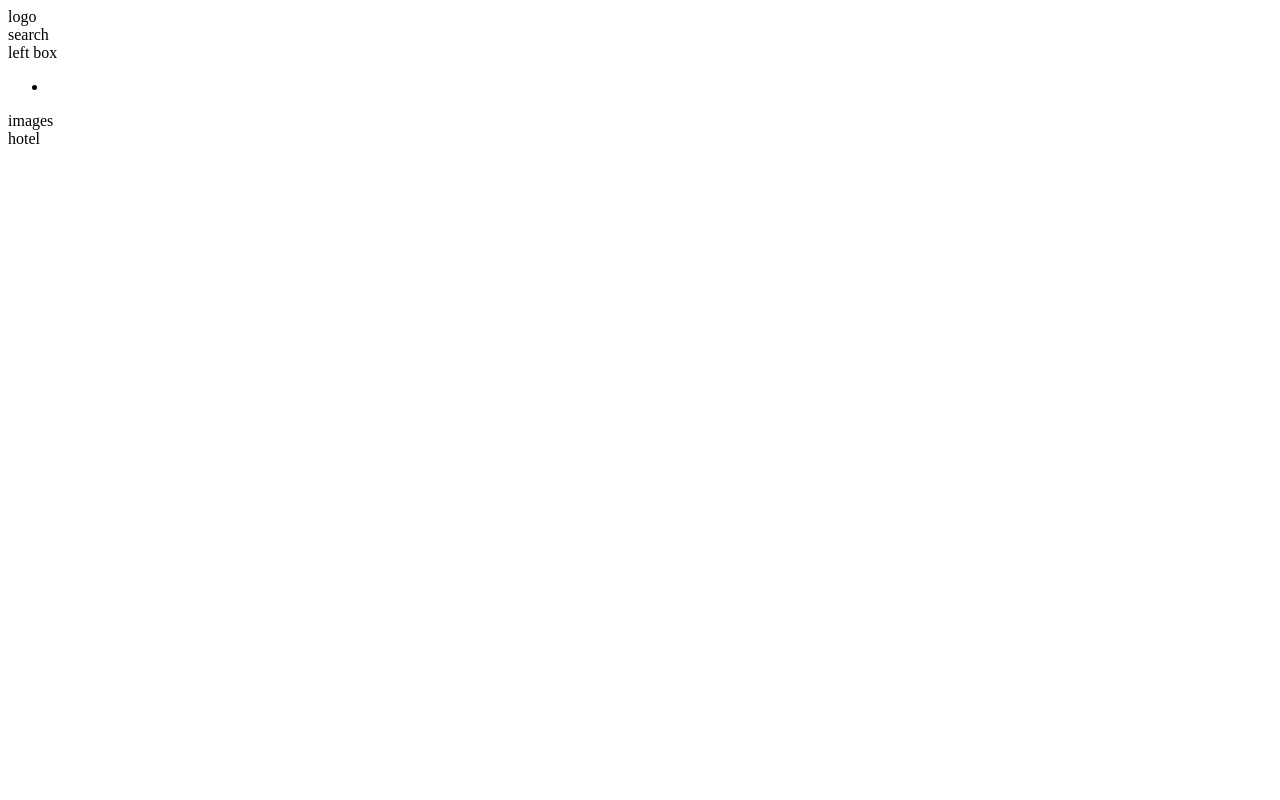
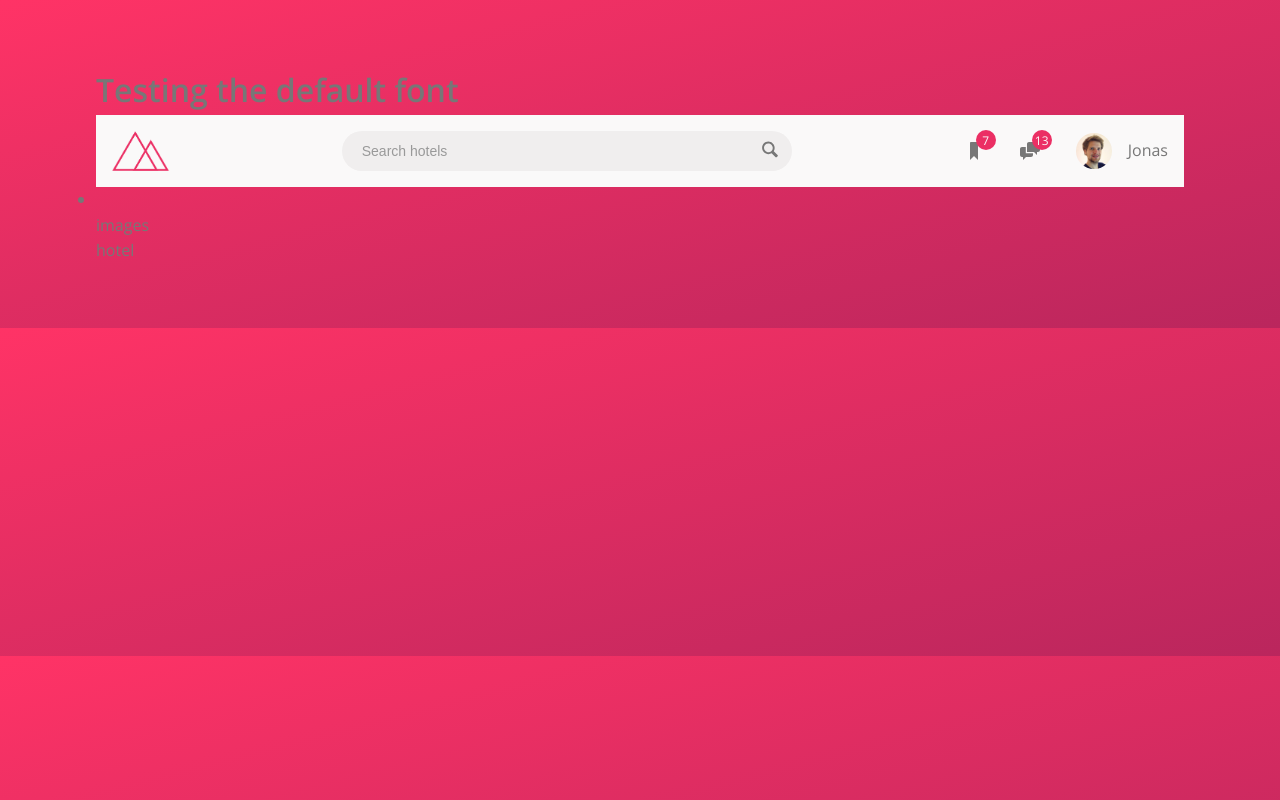
Before and after one commit to mostafaei2002/trillo, a website: page index.html in a window 1280 px wide. Drawn offline with nearby package versions, Linux system fonts and the light colour scheme.

Commit message:
add header

```diff
--- a/index.html
+++ b/index.html
@@ -14,12 +14,58 @@
     <title>trillo &mdash; Your all-in-one booking app</title>
   </head>
   <body>
-    <header class="header">
-      <div class="header__logo-box">logo</div>
-      <div class="header__search-box">search</div>
-      <div class="header__left-box">left box</div>
+    <h1>Testing the default font</h1>
+    <header class="header container">
+      <div class="header__logo-box">
+        <img class="header__logo" src="img/logo.png" alt="Trillo Logo" />
+      </div>
+
+      <div class="header__search-box">
+        <form action="#" class="search">
+          <input
+            type="text"
+            name="search"
+            id="search"
+            class="search__input"
+            placeholder="Search hotels"
+          />
+          <button class="search__btn">
+            <svg class="search__icon">
+              <use xlink:href="img/sprite.svg#icon-magnifying-glass"></use>
+            </svg>
+          </button>
+        </form>
+      </div>
+
+      <nav class="user-nav">
+        <div class="user-nav__bookmarks">
+          <div class="user-nav__icon-box">
+            <svg class="user-nav__bookmarks-icon user-nav__icon">
+              <use xlink:href="img/sprite.svg#icon-bookmark"></use>
+            </svg>
+            <span class="user-nav__bookmarks-count user-nav__counter">7</span>
+          </div>
+        </div>
+        <div class="user-nav__messages">
+          <div class="user-nav__icon-box">
+            <svg class="user-nav__messages-icon user-nav__icon">
+              <use xlink:href="img/sprite.svg#icon-chat"></use>
+            </svg>
+            <span class="user-nav__messages-count user-nav__counter">13</span>
+          </div>
+        </div>
+        <div class="user-nav__profile">
+          <img
+            src="img/user.jpg"
+            alt="user-picture"
+            class="user-nav__profile-picture"
+          />
+          <span class="user-nav__profile-username">Jonas</span>
+        </div>
+      </nav>
     </header>
-    <main>
+
+    <div class="content">
       <aside class="nav">
         <nav class="nav__nav">
           <ul class="nav__list">
@@ -27,6 +73,7 @@
           </ul>
         </nav>
       </aside>
+      <main class="container">
         <article class="hotel">
           <section class="hotel__images">images</section>
           <section class="hotel__hotel">hotel</section>
@@ -34,5 +81,6 @@
           <section class="hotel__cta"></section>
         </article>
       </main>
+    </div>
   </body>
 </html>
--- a/sass/abstracts/_mixins.scss
+++ b/sass/abstracts/_mixins.scss
@@ -0,0 +1,11 @@
+@mixin flexCenter {
+  display: flex;
+  align-items: center;
+  justify-content: center;
+}
+
+@mixin inlineFlexCenter {
+  display: inline-flex;
+  align-items: center;
+  justify-content: center;
+}
--- a/sass/abstracts/_variables.scss
+++ b/sass/abstracts/_variables.scss
@@ -10,3 +10,7 @@ $color-gray-light-4: #ccc;
 $color-gray-dark-1: #333;
 $color-gray-dark-2: #777;
 $color-gray-dark-3: #999;
+
+// Header
+$header-icon-size: 2rem;
+$header-profile-size: 3.6rem;
--- a/sass/base/_base.scss
+++ b/sass/base/_base.scss
@@ -0,0 +1,26 @@
+*,
+*::before,
+*::after {
+  box-sizing: border-box;
+  padding: 0;
+  margin: 0;
+}
+
+html {
+  font-size: 62.5%;
+}
+
+body {
+  font-family: "Open Sans";
+  font-size: 1.6rem;
+  font-weight: 400;
+  color: $color-gray-dark-2;
+  line-height: 1.6;
+
+  padding: 6.4rem 9.6rem;
+  background-image: linear-gradient(
+    to bottom right,
+    $color-primary-light,
+    $color-primary-dark
+  );
+}
--- /dev/null
+++ b/sass/components/_search.scss
@@ -0,0 +1,41 @@
+.search {
+  position: relative;
+  align-self: center;
+  height: 100%;
+
+  &__input {
+    border: none;
+    background-color: $color-gray-light-3;
+    border-radius: 100rem;
+    width: 45rem;
+    height: 100%;
+    margin: auto 0;
+    padding: 1.2rem 2rem;
+    transition: all 0.3s;
+
+    &::placeholder {
+      color: $color-gray-dark-3;
+      font-size: 1.4rem;
+      font-weight: 300;
+    }
+
+    &:focus {
+      width: 50rem;
+    }
+  }
+
+  &__btn {
+    position: absolute;
+    background-color: transparent;
+    border: none;
+    top: 50%;
+    right: 1.2rem;
+    transform: translateY(-50%);
+  }
+
+  &__icon {
+    width: 2rem;
+    height: 2rem;
+    fill: $color-gray-dark-2;
+  }
+}
--- /dev/null
+++ b/sass/components/_user-nav.scss
@@ -0,0 +1,46 @@
+.user-nav {
+  display: flex;
+  gap: 3.6rem;
+
+  &__icon-box {
+    position: relative;
+    @include flexCenter;
+  }
+
+  &__icon {
+    width: $header-icon-size;
+    height: $header-icon-size;
+    fill: $color-gray-dark-2;
+  }
+
+  &__bookmarks,
+  &__messages {
+    @include flexCenter;
+  }
+
+  &__counter {
+    background-color: $color-primary;
+    color: $color-gray-light-1;
+    border-radius: 50%;
+    width: 2rem;
+    height: 2rem;
+
+    @include inlineFlexCenter;
+
+    position: absolute;
+    right: -1.2rem;
+    top: -1.1rem;
+
+    font-size: 1.2rem;
+    font-weight: 300;
+  }
+
+  &__profile {
+    @include flexCenter;
+    gap: 1.6rem;
+    &-picture {
+      max-height: $header-profile-size;
+      border-radius: 50%;
+    }
+  }
+}
--- /dev/null
+++ b/sass/layout/_header.scss
@@ -0,0 +1,20 @@
+.header {
+  display: flex;
+  background-color: $color-gray-light-1;
+  justify-content: space-between;
+  padding: 1.6rem;
+
+  &__logo-box {
+    height: 4rem;
+  }
+
+  &__logo {
+    height: 100%;
+    display: block;
+  }
+
+  &__search-box {
+    height: 4rem;
+    align-self: center;
+  }
+}
--- /dev/null
+++ b/sass/layout/_layout.scss
@@ -0,0 +1,4 @@
+.container {
+  max-width: 120rem;
+  margin: 0 auto;
+}
--- a/sass/main.scss
+++ b/sass/main.scss
@@ -10,8 +10,12 @@
 @import "base/utilities";
 
 // Components
+@import "components/search";
+@import "components/user-nav";
 
 // Layout
+@import "layout/header";
+@import "layout/layout";
 
 // Pages
 @import "pages/home";
```
Also changed, not shown: css/style.css, package.json (line endings or trailing spaces). Lines whose indentation alone changed are shown as unchanged.
